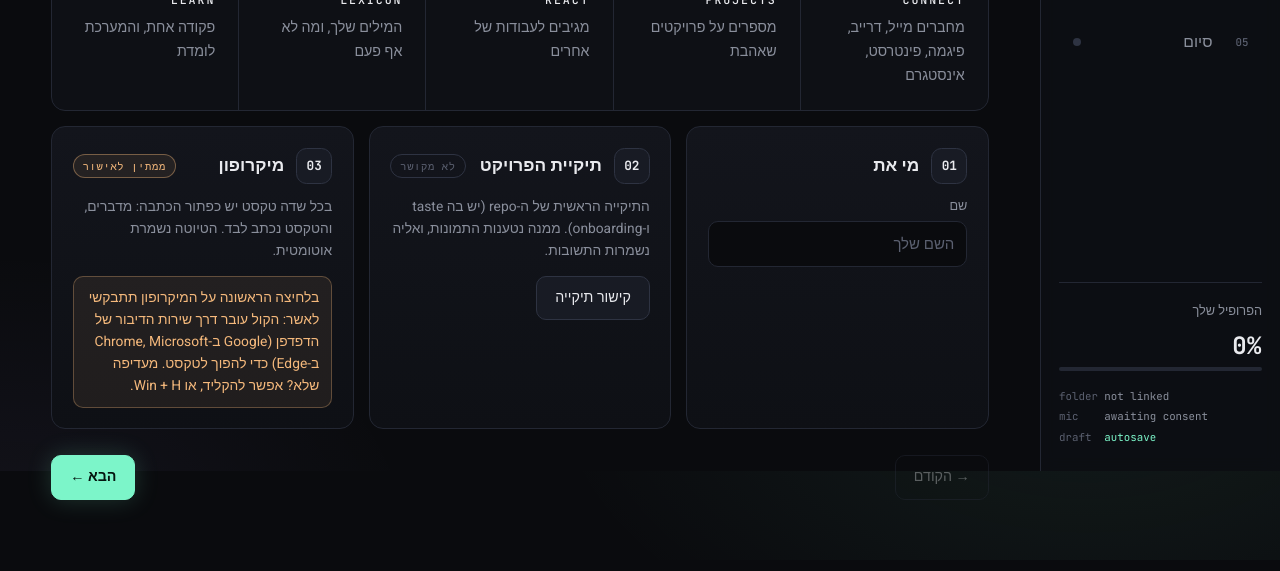
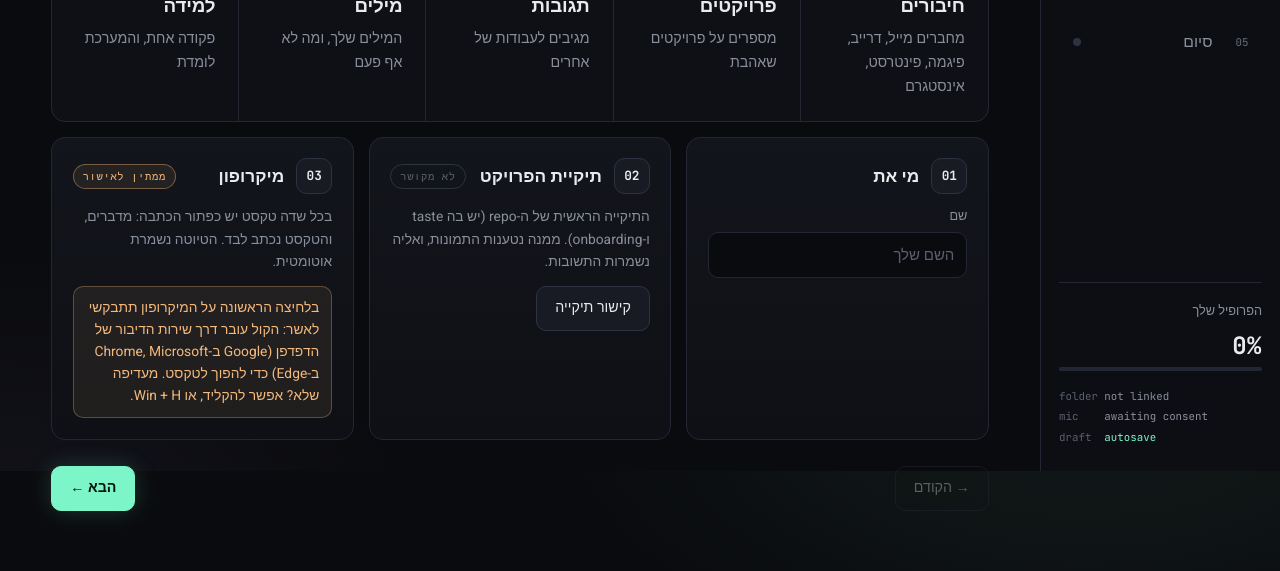
Before and after one commit to y66907-collab/taste-onboarding, a plain HTML site: page index.html in a window 1280 px wide. Shown: the part 329-900 px from the top of the page. Drawn offline with Linux system fonts and the light colour scheme.

Commit message:
Hebrew stage labels

```diff
--- a/index.html
+++ b/index.html
@@ -147,7 +147,7 @@ input:focus,textarea:focus{outline:none;border-color:var(--accent);box-shadow:0
 .flow div:first-child::after{content:"";position:absolute;inset:0 0 auto 0;height:2px;background:linear-gradient(90deg,var(--violet),var(--accent))}
 .flow b{display:block;font-family:var(--mono);font-size:clamp(1.8rem,2.6vw,3rem);font-weight:700;color:var(--line2);line-height:1;margin-bottom:.8rem;direction:ltr;text-align:right}
 .flow div:first-child b{color:var(--accent)}
-.flow strong{display:block;font-family:var(--mono);font-size:.78rem;font-weight:500;letter-spacing:.16em;text-transform:uppercase;color:var(--text);margin-bottom:.35rem;direction:ltr;text-align:right}
+.flow strong{display:block;font-size:1.25rem;font-weight:700;letter-spacing:-.01em;color:var(--text);margin-bottom:.3rem}
 .flow span{font-size:.95rem;color:var(--muted);line-height:1.5}
 @media (max-width:1100px){ .flow{grid-template-columns:repeat(2,minmax(0,1fr))} .flow div{border-top:1px solid var(--line)} }
 
@@ -241,11 +241,11 @@ input[type=file]::file-selector-button{font:inherit;border:1px solid var(--line2
   <p class="lead">בסוף התהליך המערכת תציע ללקוחות חדשים כיווני עיצוב כמו שאת היית מציעה. המילה האחרונה תמיד שלך.</p>
 
   <div class="flow">
-    <div><b>01</b><strong>Connect</strong><span>מחברים מייל, דרייב, פיגמה, פינטרסט, אינסטגרם</span></div>
-    <div><b>02</b><strong>Projects</strong><span>מספרים על פרויקטים שאהבת</span></div>
-    <div><b>03</b><strong>React</strong><span>מגיבים לעבודות של אחרים</span></div>
-    <div><b>04</b><strong>Lexicon</strong><span>המילים שלך, ומה לא אף פעם</span></div>
-    <div><b>05</b><strong>Learn</strong><span>פקודה אחת, והמערכת לומדת</span></div>
+    <div><b>01</b><strong>חיבורים</strong><span>מחברים מייל, דרייב, פיגמה, פינטרסט, אינסטגרם</span></div>
+    <div><b>02</b><strong>פרויקטים</strong><span>מספרים על פרויקטים שאהבת</span></div>
+    <div><b>03</b><strong>תגובות</strong><span>מגיבים לעבודות של אחרים</span></div>
+    <div><b>04</b><strong>מילים</strong><span>המילים שלך, ומה לא אף פעם</span></div>
+    <div><b>05</b><strong>למידה</strong><span>פקודה אחת, והמערכת לומדת</span></div>
   </div>
 
   <div class="grid">
```
